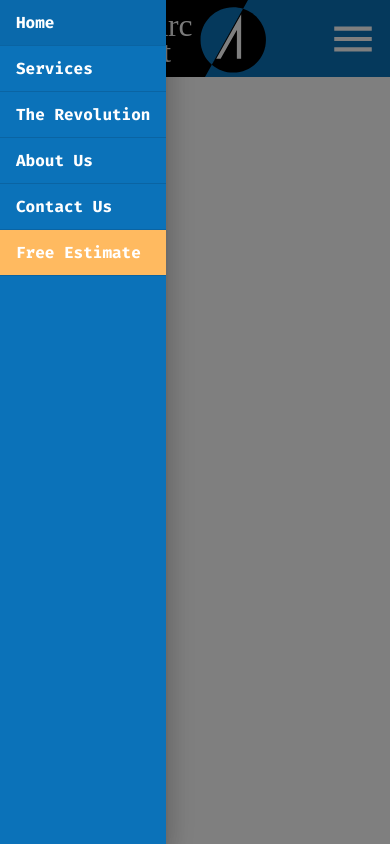
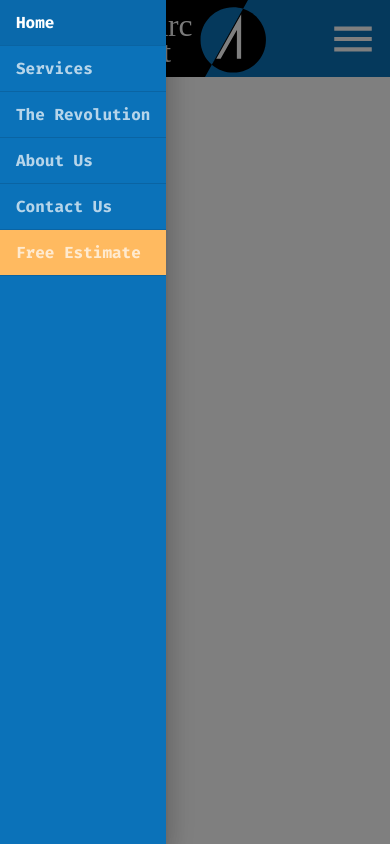
Before and after one commit to mcccarthy/arcDevelopment, a React (Create React App) app: page / in a window 390 px wide. Both pictures are taken after a click on the button 353 px from the left and 38 px from the top of the page. Built offline with nearby package versions, Linux system fonts and the light colour scheme.

Commit message:
finished header

```diff
--- a/src/components/ui/Header.js
+++ b/src/components/ui/Header.js
@@ -107,10 +107,14 @@ const useStyles = makeStyles((theme) => ({
 	},
 	drawerItem: {
 		...theme.typography.tab,
-		color: 'white'
+		color: 'white',
+		opacity: 0.7
 	},
 	drawerItemEstimate: {
 		backgroundColor: theme.palette.common.orange
+	},
+	drawerItemSelected: {
+		opacity: 1
 	}
 }));
 
@@ -310,7 +314,9 @@ export default function Header(props) {
 						to={'/'}
 						selected={value === 0}>
 						<ListItemText
-							className={classes.drawerItem}
+							className={
+								value === 0 ? [classes.drawerItemSelected, classes.drawerItem] : classes.drawerItem
+							}
 							disableTypography>
 							Home
 						</ListItemText>
@@ -326,7 +332,9 @@ export default function Header(props) {
 						component={Link}
 						to={'/services'}>
 						<ListItemText
-							className={classes.drawerItem}
+							className={
+								value === 1 ? [classes.drawerItemSelected, classes.drawerItem] : classes.drawerItem
+							}
 							disableTypography>
 							Services
 						</ListItemText>
@@ -342,7 +350,9 @@ export default function Header(props) {
 						component={Link}
 						to={'/revolution'}>
 						<ListItemText
-							className={classes.drawerItem}
+							className={
+								value === 2 ? [classes.drawerItemSelected, classes.drawerItem] : classes.drawerItem
+							}
 							disableTypography>
 							The Revolution
 						</ListItemText>
@@ -358,7 +368,9 @@ export default function Header(props) {
 						component={Link}
 						to={'/about'}>
 						<ListItemText
-							className={classes.drawerItem}
+							className={
+								value === 3 ? [classes.drawerItemSelected, classes.drawerItem] : classes.drawerItem
+							}
 							disableTypography>
 							About Us
 						</ListItemText>
@@ -374,7 +386,9 @@ export default function Header(props) {
 						component={Link}
 						to={'/contact'}>
 						<ListItemText
-							className={classes.drawerItem}
+							className={
+								value === 4 ? [classes.drawerItemSelected, classes.drawerItem] : classes.drawerItem
+							}
 							disableTypography>
 							Contact Us
 						</ListItemText>
@@ -391,7 +405,9 @@ export default function Header(props) {
 						component={Link}
 						to={'/freeestimate'}>
 						<ListItemText
-							className={classes.drawerItem}
+							className={
+								value === 5 ? [classes.drawerItemSelected, classes.drawerItem] : classes.drawerItem
+							}
 							disableTypography>
 							Free Estimate
 						</ListItemText>
```
